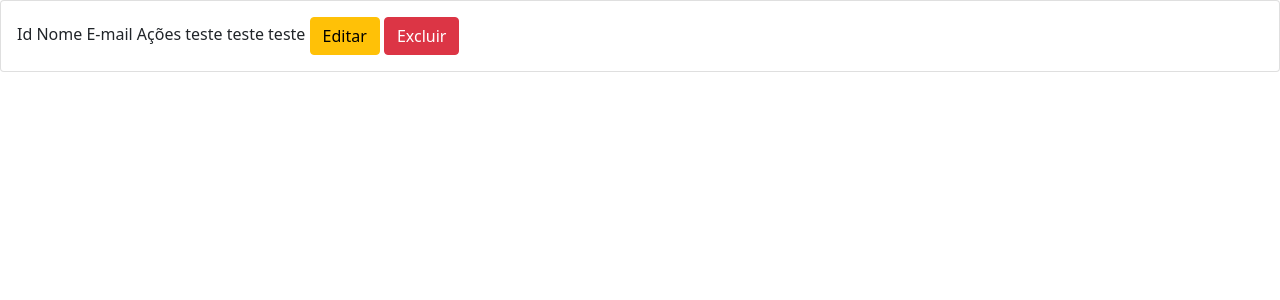
After one commit to igoorodrigues/employee_management, a Django app: template portal/templates/shared/employee.html in a window 1280 px wide. The commit adds this page. Shown: the top 300 px of the page. Run offline with Django 3.2, Linux system fonts and the light colour scheme; the template is opened without the code that fills it, so the values that code supplies are empty.

Commit message:
Developing the employee template

```diff
--- a/portal/templates/base.html
+++ b/portal/templates/base.html
@@ -2,9 +2,8 @@
 <html lang="pt-br">
 <head>
     <meta charset="UTF-8">
-    <title>projeto</title>
+    <title>Employees Management</title>
     <link href="https://cdn.jsdelivr.net/npm/bootstrap@5.1.1/dist/css/bootstrap.min.css" rel="stylesheet" integrity="sha384-F3w7mX95PdgyTmZZMECAngseQB83DfGTowi0iMjiWaeVhAn4FJkqJByhZMI3AhiU" crossorigin="anonymous">
-
 </head>
 <body>
 {% block content %}
--- /dev/null
+++ b/portal/templates/shared/employee.html
@@ -0,0 +1,28 @@
+{% extends 'base.html' %}
+
+{% block content %}
+<div class="card">
+    <div class="card-body">
+            <thead>
+            <tr>
+                <th>Id</th>
+                <th>Nome</th>
+                <th>E-mail</th>
+                <th>Ações</th>
+            </tr>
+            </thead>
+            <tbody>
+            <tr>
+                <td>teste</td>
+                <td>teste</td>
+                <td>teste</td>
+                <td>
+                    <a class="btn btn-warning">Editar</a>
+                    <a class="btn btn-danger">Excluir</a>
+                </td>
+            </tr>
+            </tbody>
+        </table>
+    </div>
+</div>
+{% endblock %}
--- /dev/null
+++ b/portal/urls.py
@@ -0,0 +1,7 @@
+from django.urls import path
+from . import views
+
+urlpatterns = [
+    path('employee/', views.employee, name='employee'),
+
+]
```
Also changed, not shown: portal/views.py (+11 -1 lines).
